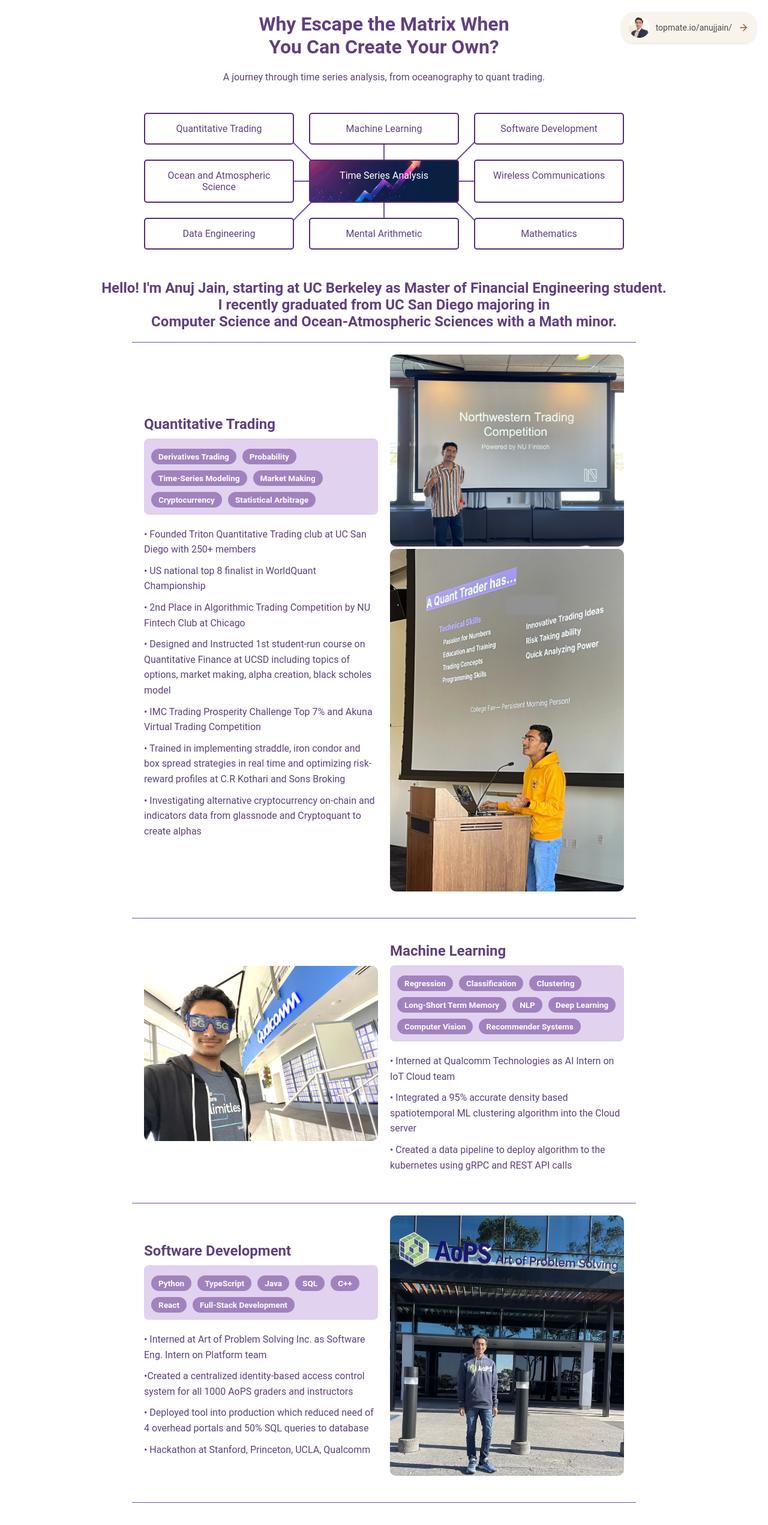
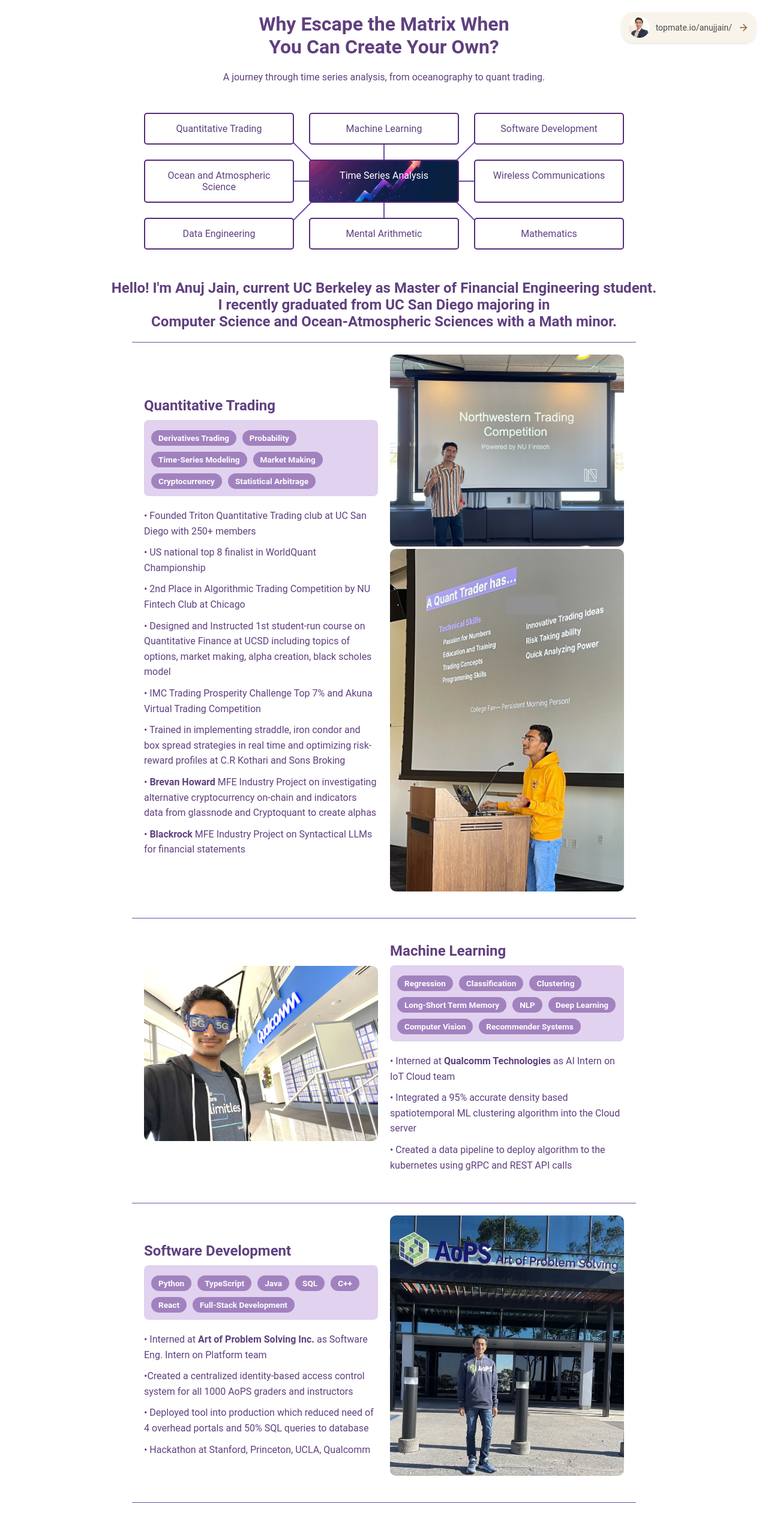
Before and after one commit to Anujjain2579/website, a plain HTML site: page index.html in a window 1280 px wide. Shown: the top 2542 px of the page at 60% size. Drawn offline with Linux system fonts and the light colour scheme.

Commit message:
Update index.html

```diff
--- a/index.html
+++ b/index.html
@@ -39,7 +39,7 @@
     </div>
 
     <div class="header">
-        <h2>Hello! I'm Anuj Jain, starting at UC Berkeley as Master of Financial Engineering student.<br>
+        <h2>Hello! I'm Anuj Jain, current UC Berkeley as Master of Financial Engineering student.<br>
             I recently graduated from UC San Diego majoring in <br>
             Computer Science and Ocean-Atmospheric Sciences with a Math minor.</h2>
     </div>
@@ -66,7 +66,8 @@
                     options, market making, alpha creation, black scholes model</p>
                 <p>• IMC Trading Prosperity Challenge Top 7% and Akuna Virtual Trading Competition</p>
                 <p>• Trained in implementing straddle, iron condor and box spread strategies in real time and optimizing risk-reward profiles at C.R Kothari and Sons Broking </p>
-                <p>• Investigating alternative cryptocurrency on-chain and indicators data from glassnode and Cryptoquant to create alphas</p>
+                <p>• <b>Brevan Howard</b> MFE Industry Project on investigating alternative cryptocurrency on-chain and indicators data from glassnode and Cryptoquant to create alphas</p>
+                <p>• <b>Blackrock</b> MFE Industry Project on Syntactical LLMs for financial statements
             </div>
             <div class="image">
                 <img src="IMG_Quant2.jpeg" alt="Quantitative Trading">
@@ -94,7 +95,7 @@
                         <span class="skill-tag">Recommender Systems</span>
                     </div>
                 </div>
-                <p>• Interned at Qualcomm Technologies as AI Intern on IoT Cloud team</p>
+                <p>• Interned at <b>Qualcomm Technologies</b> as AI Intern on IoT Cloud team</p>
                 <p>• Integrated a 95% accurate density based spatiotemporal ML clustering algorithm into the Cloud server</p>
                 <p>• Created a data pipeline to deploy algorithm to the kubernetes using gRPC and REST API calls</p>
             </div>
@@ -117,7 +118,7 @@
                         <span class="skill-tag">Full-Stack Development</span>
                     </div>
                 </div>
-                <p>• Interned at Art of Problem Solving Inc. as Software Eng. Intern on Platform team</p>
+                <p>• Interned at <b>Art of Problem Solving Inc.</b> as Software Eng. Intern on Platform team</p>
                 <p>•Created a centralized identity-based access control system for all 1000 AoPS
                 graders and instructors </p>
                 <p>• Deployed tool into production which reduced need of 4 overhead portals and 50% SQL queries to database</p>
@@ -149,7 +150,7 @@
                 </div>
                 <p>• Won Gold Medal in International Earth Science Olympiad (IESO), 2019 held at South Korea</p>
                 <p>• <a href= "https://scripps.ucsd.edu/news/scripps-student-spotlight-anuj-jain"> Spotlighted by Scripps Institution of Oceanography as top performing undergrad </a> </p>
-                <p>• Selected for Univeristy of Washington's Summer Research Program</p>
+                <p>• Selected for <b>Univeristy of Washington's</b> Summer Research Program</p>
                 <p>• Built 3D CNN and LSTM models to predict El-Niño, an unusual warming of the Pacific Ocean that impacts global rainfall patterns.
                 <p>• Achieved within 1 std. dev of Oceanic Niño Index predictability</p>
             </div>
@@ -219,7 +220,7 @@
                     </div>
                 </div>
                 <p>• 99.77 Percentile in Joint Entrance Examination (JEE), India
-                <p>• Took several IIT Madras Data Science Online Courses in Probability and Statistics
+                <p>• IIT Madras Data Science Online Foundational Diploma in Probability and Statistics
                 <p>• Organized Integration and Probability Competitions at Society of Mathematics Students(SUMS), UCSD </p>
                 <p>• AMC 12A and RMO Qualifier</p>
                 <p>• Silver Medalist at International Young Mathematics Contest(IYMC) 2017, Lucknow </p>
```
